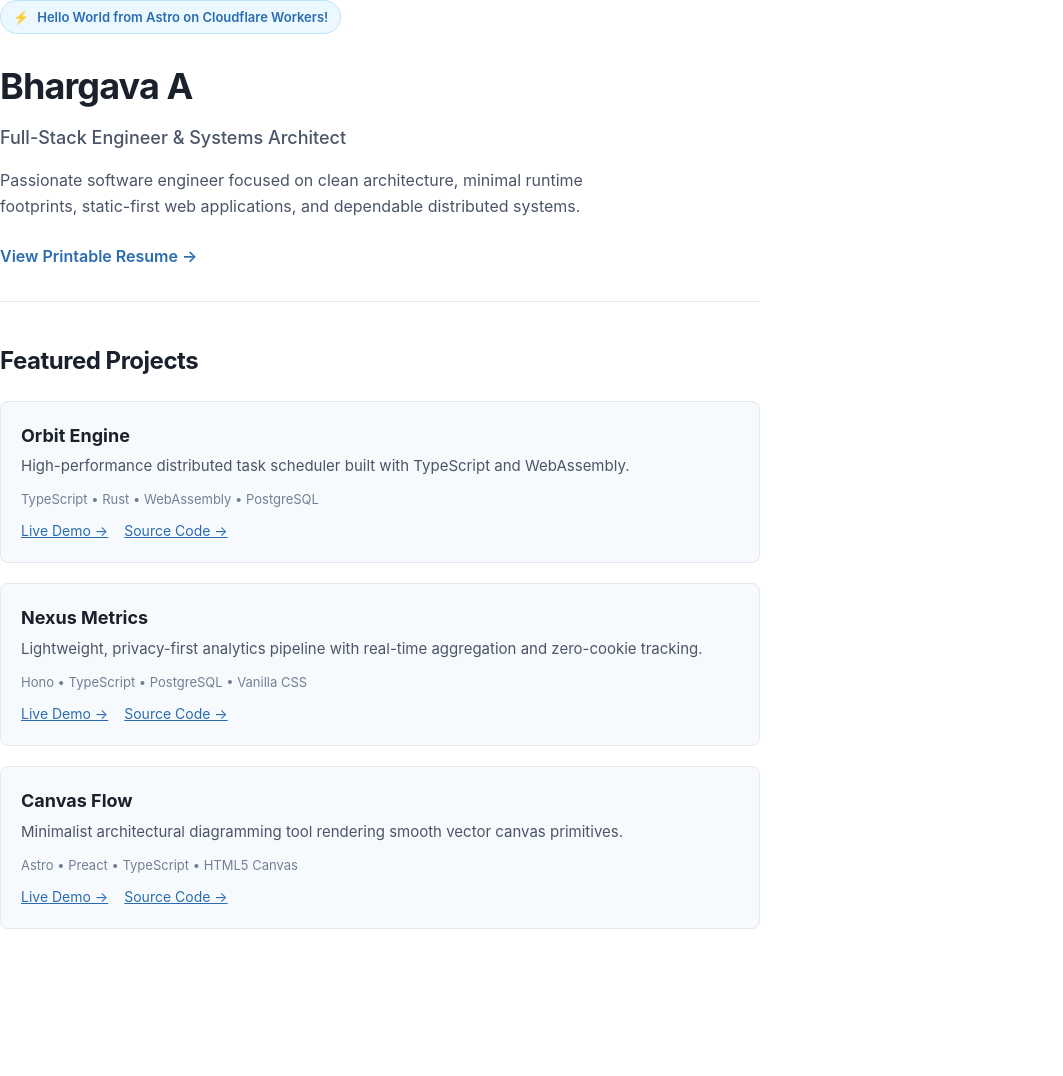
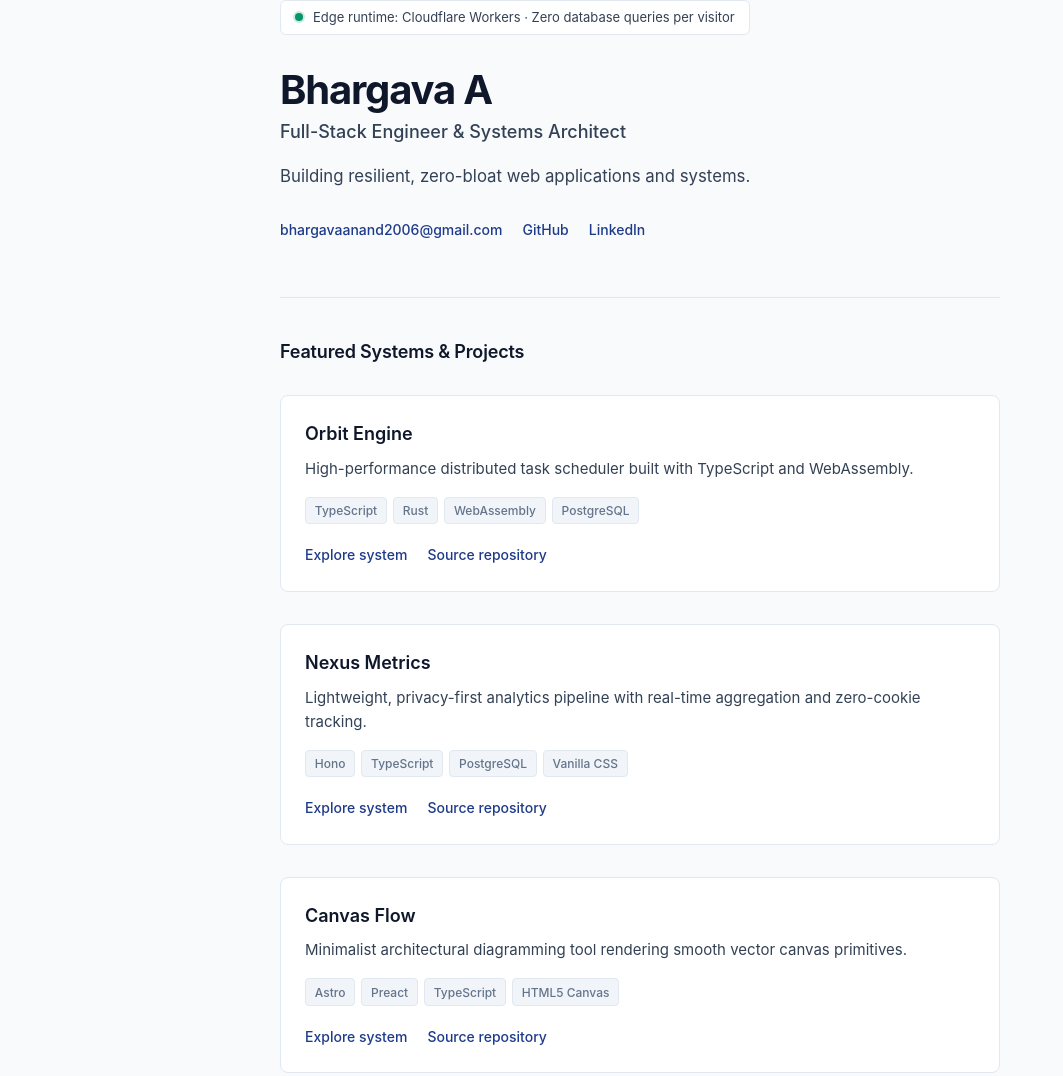
Before and after one commit to bhargava562/personal-portfolio, an Astro site in the folder apps/web/: page / in a window 1280 px wide. Shown: the top 1076 px of the page, without its empty margins (0-1063 px from the left). Before the commit the page ends 929 px from the top, so only its background shows below. Built offline with nearby package versions, Linux system fonts and the light colour scheme; Astro itself is replaced by a stand-in of ours.

Commit message:
feat(web): apply intentional architectural frontend design and add .skills to gitignore

```diff
--- a/apps/web/src/pages/index.astro
+++ b/apps/web/src/pages/index.astro
@@ -4,6 +4,10 @@ import { sanitizeUrl } from "../utils/security";
 
 const profile = await getProfile();
 const projects = await getProjects();
+
+const safeGithub = sanitizeUrl(profile.githubUrl);
+const safeLinkedin = sanitizeUrl(profile.linkedinUrl);
+const safeEmail = sanitizeUrl(`mailto:${profile.email}`);
 ---
 
 <!doctype html>
@@ -12,17 +16,22 @@ const projects = await getProjects();
     <meta charset="UTF-8" />
     <meta name="viewport" content="width=device-width, initial-scale=1.0" />
     <title>{profile.name} — {profile.role}</title>
+    <meta name="description" content={`${profile.name} — ${profile.headline}`} />
     <style>
       :root {
-        --text: #1a202c;
-        --text-muted: #4a5568;
-        --bg: #ffffff;
-        --surface: #f7fafc;
-        --border: #e2e8f0;
-        --primary: #2b6cb0;
-        --badge-bg: #ebf8ff;
-        --badge-text: #2b6cb0;
-        --font-sans: -apple-system, BlinkMacSystemFont, "Segoe UI", Roboto, "Helvetica Neue", Arial, sans-serif;
+        --bg-canvas: #f8fafc;
+        --surface: #ffffff;
+        --surface-subtle: #f1f5f9;
+        --border-light: #e2e8f0;
+        --border-strong: #cbd5e1;
+        --text-primary: #0f172a;
+        --text-secondary: #334155;
+        --text-muted: #64748b;
+        --accent: #1e3a8a;
+        --accent-hover: #1d4ed8;
+        --accent-soft: #eff6ff;
+        --status-live: #059669;
+        --font-stack: -apple-system, BlinkMacSystemFont, "Segoe UI", Roboto, "Helvetica Neue", Arial, sans-serif;
       }
 
       * {
@@ -32,152 +41,329 @@ const projects = await getProjects();
       }
 
       body {
-        font-family: var(--font-sans);
-        color: var(--text);
-        background-color: var(--bg);
+        font-family: var(--font-stack);
+        color: var(--text-primary);
+        background-color: var(--bg-canvas);
         line-height: 1.6;
-        padding: 2.5rem 1.5rem;
-        max-width: 760px;
+        -webkit-font-smoothing: antialiased;
+        padding: 3rem 1.5rem;
+      }
+
+      .skip-link {
+        position: absolute;
+        top: -9999px;
+        left: 1rem;
+        background: var(--text-primary);
+        color: #ffffff;
+        padding: 0.5rem 1rem;
+        border-radius: 4px;
+        font-size: 0.875rem;
+        z-index: 100;
+        text-decoration: none;
+      }
+
+      .skip-link:focus {
+        top: 1rem;
+      }
+
+      .container {
+        max-width: 720px;
         margin: 0 auto;
       }
 
-      .env-badge {
+      /* Architectural Status Dossier */
+      .status-line {
         display: inline-flex;
         align-items: center;
-        gap: 0.5rem;
+        gap: 0.625rem;
         font-size: 0.8125rem;
-        font-weight: 600;
-        color: var(--badge-text);
-        background-color: var(--badge-bg);
-        padding: 0.35rem 0.75rem;
-        border-radius: 9999px;
-        border: 1px solid #bee3f8;
-        margin-bottom: 1.5rem;
+        color: var(--text-secondary);
+        background: var(--surface);
+        border: 1px solid var(--border-light);
+        padding: 0.375rem 0.875rem;
+        border-radius: 6px;
+        margin-bottom: 2rem;
       }
 
-      header {
-        margin-bottom: 2.5rem;
-        border-bottom: 1px solid var(--border);
-        padding-bottom: 2rem;
+      .status-indicator {
+        width: 8px;
+        height: 8px;
+        border-radius: 50%;
+        background-color: var(--status-live);
+        box-shadow: 0 0 0 2px rgba(5, 150, 105, 0.2);
+        display: inline-block;
       }
 
-      h1 {
-        font-size: 2.25rem;
-        font-weight: 700;
-        letter-spacing: -0.025em;
-        margin-bottom: 0.5rem;
+      /* Hero Section */
+      header.hero {
+        margin-bottom: 3.5rem;
       }
 
-      .role {
+      .headline-name {
+        font-size: 2.5rem;
+        font-weight: 700;
+        letter-spacing: -0.03em;
+        line-height: 1.15;
+        color: var(--text-primary);
+        margin-bottom: 0.35rem;
+      }
+
+      .headline-role {
         font-size: 1.125rem;
         font-weight: 500;
-        color: var(--text-muted);
+        color: var(--text-secondary);
         margin-bottom: 1rem;
       }
 
-      .bio {
-        font-size: 1rem;
-        color: var(--text-muted);
-        margin-bottom: 1.5rem;
-        max-width: 65ch;
+      .headline-bio {
+        font-size: 1.05rem;
+        color: var(--text-secondary);
+        max-width: 62ch;
+        line-height: 1.65;
+        margin-bottom: 1.75rem;
       }
 
-      nav a {
-        display: inline-block;
-        color: var(--primary);
-        font-weight: 600;
-        text-decoration: none;
+      .contact-strip {
+        display: flex;
+        flex-wrap: wrap;
+        gap: 1.25rem;
+        font-size: 0.875rem;
       }
 
-      nav a:hover {
+      .contact-link {
+        color: var(--accent);
+        text-decoration: none;
+        font-weight: 500;
+        transition: color 0.15s ease;
+      }
+
+      .contact-link:hover {
+        color: var(--accent-hover);
         text-decoration: underline;
       }
 
-      h2 {
-        font-size: 1.5rem;
-        margin-bottom: 1.25rem;
-        letter-spacing: -0.02em;
+      .contact-link:focus-visible {
+        outline: 2px solid var(--accent-hover);
+        outline-offset: 2px;
+        border-radius: 2px;
       }
 
-      .project-list {
-        list-style: none;
-        display: grid;
-        gap: 1.25rem;
+      /* Section Divider */
+      .section-divider {
+        height: 1px;
+        background-color: var(--border-light);
+        margin-bottom: 2.5rem;
       }
 
-      .project-card {
-        padding: 1.25rem;
-        background-color: var(--surface);
-        border: 1px solid var(--border);
-        border-radius: 8px;
+      /* Projects Architecture */
+      .section-heading {
+        font-size: 1.125rem;
+        font-weight: 600;
+        letter-spacing: -0.01em;
+        color: var(--text-primary);
+        margin-bottom: 1.75rem;
       }
 
-      .project-card strong {
-        display: block;
-        font-size: 1.125rem;
-        margin-bottom: 0.25rem;
+      .projects-ledger {
+        display: flex;
+        flex-direction: column;
+        gap: 2rem;
       }
 
-      .project-card p {
-        font-size: 0.9375rem;
-        color: var(--text-muted);
-        margin-bottom: 0.5rem;
+      .project-entry {
+        background: var(--surface);
+        border: 1px solid var(--border-light);
+        border-radius: 8px;
+        padding: 1.5rem;
+        transition: border-color 0.2s ease, box-shadow 0.2s ease;
       }
 
-      .project-card small {
+      .project-entry:hover {
+        border-color: var(--border-strong);
+        box-shadow: 0 4px 12px rgba(15, 23, 42, 0.04);
+      }
+
+      .project-header {
+        display: flex;
+        justify-content: space-between;
+        align-items: baseline;
+        margin-bottom: 0.5rem;
+        gap: 1rem;
+      }
+
+      .project-title {
+        font-size: 1.125rem;
+        font-weight: 600;
+        color: var(--text-primary);
+      }
+
+      .project-desc {
+        font-size: 0.9375rem;
+        color: var(--text-secondary);
+        line-height: 1.6;
+        margin-bottom: 1rem;
+      }
+
+      .tech-tags {
+        display: flex;
+        flex-wrap: wrap;
+        gap: 0.375rem;
+        margin-bottom: 1.25rem;
+      }
+
+      .tech-tag {
+        font-size: 0.75rem;
+        font-weight: 500;
+        color: var(--text-muted);
+        background: var(--surface-subtle);
+        padding: 0.2rem 0.55rem;
+        border-radius: 4px;
+        border: 1px solid var(--border-light);
+      }
+
+      .project-actions {
+        display: flex;
+        gap: 1.25rem;
+        font-size: 0.875rem;
+      }
+
+      .action-link {
+        color: var(--accent);
+        text-decoration: none;
+        font-weight: 500;
+      }
+
+      .action-link:hover {
+        text-decoration: underline;
+        color: var(--accent-hover);
+      }
+
+      .action-link:focus-visible {
+        outline: 2px solid var(--accent-hover);
+        outline-offset: 2px;
+        border-radius: 2px;
+      }
+
+      footer {
+        margin-top: 4rem;
+        padding-top: 2rem;
+        border-top: 1px solid var(--border-light);
+        display: flex;
+        justify-content: space-between;
+        align-items: center;
         font-size: 0.8125rem;
-        color: #718096;
+        color: var(--text-muted);
+      }
+
+      @media (max-width: 640px) {
+        body {
+          padding: 2rem 1rem;
+        }
+
+        .headline-name {
+          font-size: 2rem;
+        }
+
+        .project-header {
+          flex-direction: column;
+          align-items: flex-start;
+          gap: 0.25rem;
+        }
+
+        footer {
+          flex-direction: column;
+          gap: 0.5rem;
+          align-items: flex-start;
+        }
+      }
+
+      @media (prefers-reduced-motion: reduce) {
+        * {
+          transition: none !important;
+        }
       }
     </style>
   </head>
   <body>
-    <div class="env-badge">
-      <span>⚡</span>
-      <span>Hello World from Astro on Cloudflare Workers!</span>
+    <a href="#main-content" class="skip-link">Skip to content</a>
+
+    <div class="container">
+      <div class="status-line" role="status" aria-label="Edge node status">
+        <span class="status-indicator" aria-hidden="true"></span>
+        <span>Edge runtime: Cloudflare Workers · Zero database queries per visitor</span>
       </div>
 
-    <header>
-      <h1>{profile.name}</h1>
-      <p class="role">{profile.role}</p>
-      <p class="bio">{profile.bio}</p>
-      <nav>
-        <a href="/resume">View Printable Resume →</a>
+      <header class="hero">
+        <h1 class="headline-name">{profile.name}</h1>
+        <p class="headline-role">{profile.role}</p>
+        <p class="headline-bio">{profile.headline}</p>
+
+        <nav class="contact-strip" aria-label="Direct contact and professional links">
+          {safeEmail && (
+            <a href={safeEmail} class="contact-link">
+              {profile.email}
+            </a>
+          )}
+          {safeGithub && (
+            <a href={safeGithub} target="_blank" rel="noopener noreferrer" class="contact-link">
+              GitHub
+            </a>
+          )}
+          {safeLinkedin && (
+            <a href={safeLinkedin} target="_blank" rel="noopener noreferrer" class="contact-link">
+              LinkedIn
+            </a>
+          )}
         </nav>
       </header>
 
-    <main>
-      <section>
-        <h2>Featured Projects</h2>
-        <ul class="project-list">
+      <div class="section-divider" role="separator"></div>
+
+      <main id="main-content">
+        <section aria-labelledby="systems-heading">
+          <h2 id="systems-heading" class="section-heading">Featured Systems & Projects</h2>
+          <div class="projects-ledger">
             {
               projects.map((project) => {
                 const demo = sanitizeUrl(project.demoUrl);
                 const repo = sanitizeUrl(project.repoUrl);
                 return (
-                <li class="project-card">
-                  <strong>{project.title}</strong>
-                  <p>{project.description}</p>
-                  <small>{project.techStack.join(" • ")}</small>
+                  <article class="project-entry">
+                    <div class="project-header">
+                      <h3 class="project-title">{project.title}</h3>
+                    </div>
+                    <p class="project-desc">{project.description}</p>
+                    <div class="tech-tags" aria-label="Technologies used">
+                      {project.techStack.map((tech) => (
+                        <span class="tech-tag">{tech}</span>
+                      ))}
+                    </div>
                     {(demo || repo) && (
-                    <div style="margin-top: 0.5rem; display: flex; gap: 1rem; font-size: 0.875rem;">
+                      <div class="project-actions">
                         {demo && (
-                        <a href={demo} target="_blank" rel="noopener noreferrer" style="color: var(--primary);">
-                          Live Demo →
+                          <a href={demo} target="_blank" rel="noopener noreferrer" class="action-link">
+                            Explore system
                           </a>
                         )}
                         {repo && (
-                        <a href={repo} target="_blank" rel="noopener noreferrer" style="color: var(--primary);">
-                          Source Code →
+                          <a href={repo} target="_blank" rel="noopener noreferrer" class="action-link">
+                            Source repository
                           </a>
                         )}
                       </div>
                     )}
-                </li>
+                  </article>
                 );
               })
             }
-        </ul>
+          </div>
         </section>
       </main>
+
+      <footer>
+        <span>{profile.name} · {profile.location}</span>
+        <span>Built with Astro, Cloudflare Workers & KV</span>
+      </footer>
+    </div>
   </body>
 </html>
```
Also changed, not shown: 1 other file. Lines whose indentation alone changed are shown as unchanged.
